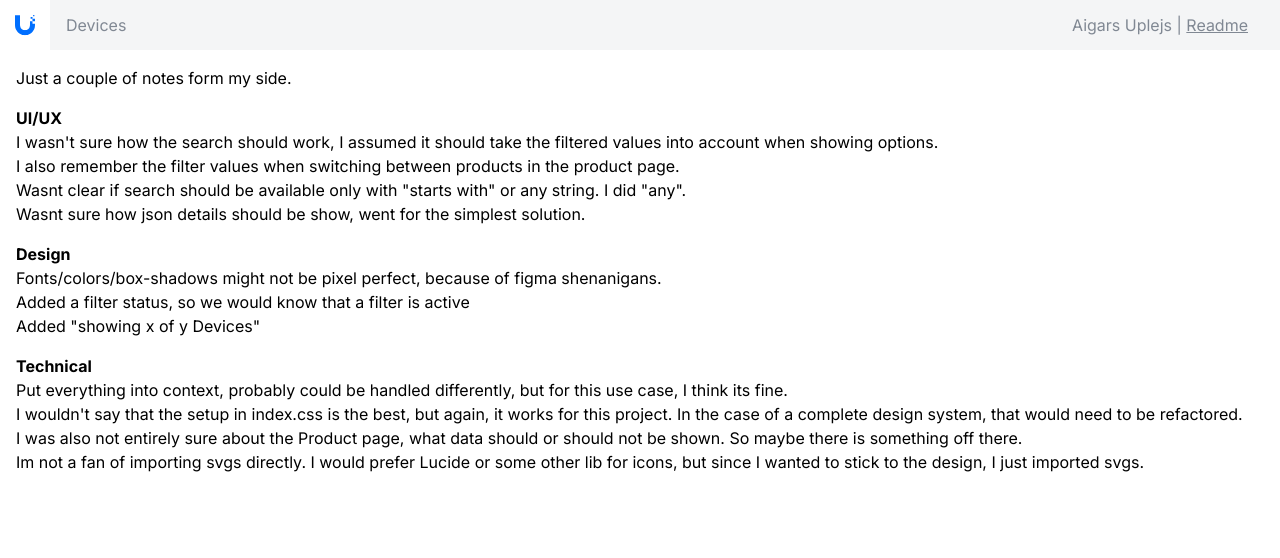
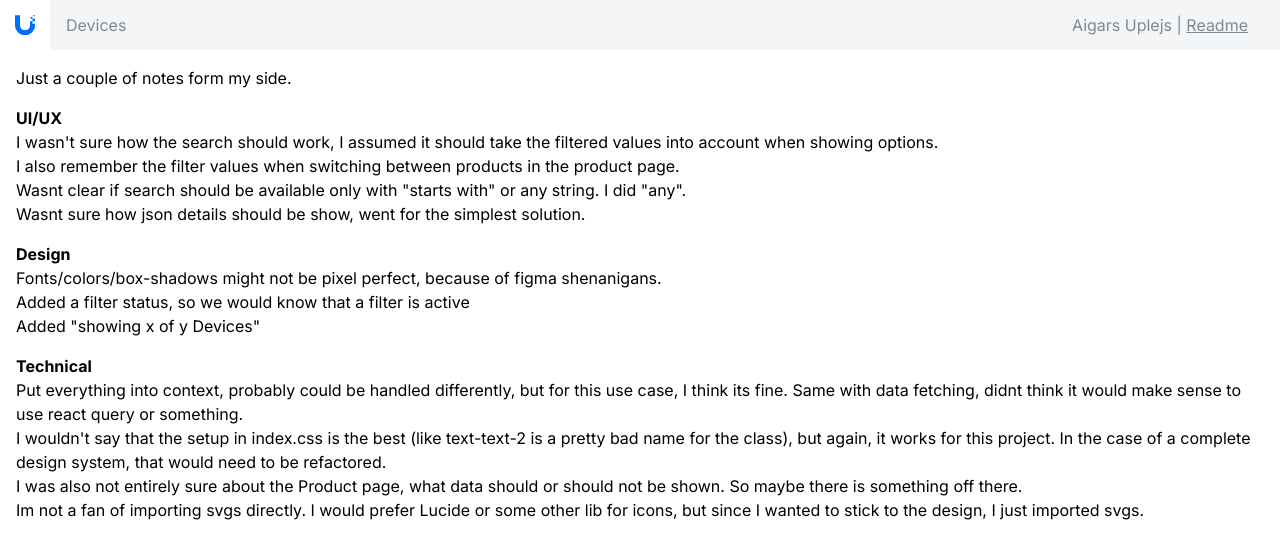
Before and after one commit to Aigarsss/ui, a React (Vite) app: page /readme in a window 1280 px wide. Shown: the top 558 px of the page. Built offline with nearby package versions, Linux system fonts and the light colour scheme; no server answers.

Commit message:
Fix product card for grid

```diff
--- a/src/components/ProductCard/ProductCard.module.scss
+++ b/src/components/ProductCard/ProductCard.module.scss
@@ -29,6 +29,7 @@
       border-radius: 4px;
       color: var(--color-blue-6);
       padding: 2px 4px;
+      font-size: 12px;
     }
   }
 
@@ -38,6 +39,6 @@
     justify-content: space-between;
     flex-direction: column;
     padding: 8px;
-    min-height: 56px;
+    min-height: 72px;
   }
 }
--- a/src/components/ProductCard/ProductCard.tsx
+++ b/src/components/ProductCard/ProductCard.tsx
@@ -23,7 +23,7 @@ const ProductCard: React.FC<ProductCardProps> = ({ product }) => {
 			</div>
 
 			<div className={classes.descriptionContainer}>
-				<h3 className="text-text-1 text-xl font-light">
+				<h3 className="text-text-1 text-sm font-light">
 					{product.product.name}
 				</h3>
 
--- a/src/context/ProductContext.tsx
+++ b/src/context/ProductContext.tsx
@@ -37,11 +37,11 @@ const ProductContextProvider = ({ children }: { children: ReactElement }) => {
 	const [selectedFilters, setSelectedFilters] = useState<string[]>([]);
 	const [error, setError] = useState("");
 
+	const UIDB_URL = "https://static.ui.com/fingerprint/ui/public.json";
+
 	useEffect(() => {
 		const fetchProducts = async () => {
-			const res = await fetch(
-				"https://static.ui.com/fingerprint/ui/public.json",
-			);
+			const res = await fetch(UIDB_URL);
 			const data = await res.json();
 
 			if (data.devices) {
--- a/src/pages/ReadmePage/ReadmePage.tsx
+++ b/src/pages/ReadmePage/ReadmePage.tsx
@@ -39,12 +39,14 @@ const ReadmePage = () => {
 			<ul>
 				<li>
 					Put everything into context, probably could be handled differently,
-					but for this use case, I think its fine.
+					but for this use case, I think its fine. Same with data fetching,
+					didnt think it would make sense to use react query or something.
 				</li>
 				<li>
-					I wouldn't say that the setup in index.css is the best, but again, it
-					works for this project. In the case of a complete design system, that
-					would need to be refactored.
+					I wouldn't say that the setup in index.css is the best (like
+					text-text-2 is a pretty bad name for the class), but again, it works
+					for this project. In the case of a complete design system, that would
+					need to be refactored.
 				</li>
 				<li>
 					I was also not entirely sure about the Product page, what data should
```
Also changed, not shown: 1 other file (tests, documents, lock files or other folders).
